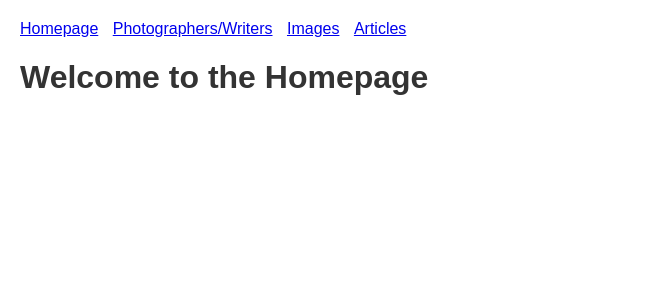
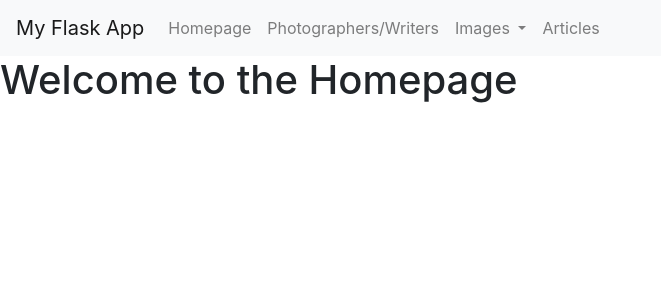
Before and after one commit to abe3oo/Multimedia_Content_Management, a Flask app: page / in a window 1280 px wide. Shown: the top 300 px of the page, without its empty margins (0-661 px from the left). Run offline with Flask 3, Linux system fonts and the light colour scheme; some libraries are stand-ins or nearby versions.

Commit message:
update base.html for dropdown

```diff
--- a/templates/base.html
+++ b/templates/base.html
@@ -4,19 +4,41 @@
     <meta charset="utf-8">
     <meta name="viewport" content="width=device-width, initial-scale=1, shrink-to-fit=no">
     <title>{% block title %}My Flask App{% endblock %}</title>
-    <link rel="stylesheet" href="{{ url_for('static', filename='style.css') }}">
+    <link rel="stylesheet" href="https://stackpath.bootstrapcdn.com/bootstrap/4.3.1/css/bootstrap.min.css">
   </head>
   <body>
-    <nav>
-      <ul>
-        <li><a href="{{ url_for('index') }}">Homepage</a></li>
-        <li><a href="{{ url_for('photographers') }}">Photographers/Writers</a></li>
-        <li><a href="{{ url_for('photos') }}">Images</a></li>
-        <li><a href="{{ url_for('articles') }}">Articles</a></li>
-      </ul>
+    <nav class="navbar navbar-expand-lg navbar-light bg-light">
+      <a class="navbar-brand" href="#">My Flask App</a>
+      <div class="collapse navbar-collapse" id="navbarNav">
+        <ul class="navbar-nav">
+          <li class="nav-item">
+            <a class="nav-link" href="{{ url_for('index') }}">Homepage</a>
+          </li>
+          <li class="nav-item">
+            <a class="nav-link" href="{{ url_for('photographers') }}">Photographers/Writers</a>
+          </li>
+          <li class="nav-item dropdown">
+            <a class="nav-link dropdown-toggle" href="#" id="navbarDropdown" role="button" data-toggle="dropdown" aria-haspopup="true" aria-expanded="false">
+              Images
+            </a>
+            <div class="dropdown-menu" aria-labelledby="navbarDropdown">
+              {% for category in categories %}
+                <a class="dropdown-item" href="{{ url_for('photos', category=category.lower()) }}">{{ category }}</a>
+              {% endfor %}
+            </div>
+          </li>
+          <li class="nav-item">
+            <a class="nav-link" href="{{ url_for('articles') }}">Articles</a>
+          </li>
+        </ul>
+      </div>
     </nav>
     <div class="content">
       {% block content %}{% endblock %}
     </div>
+
+    <script src="https://code.jquery.com/jquery-3.3.1.slim.min.js"></script>
+    <script src="https://cdnjs.cloudflare.com/ajax/libs/popper.js/1.14.7/umd/popper.min.js"></script>
+    <script src="https://stackpath.bootstrapcdn.com/bootstrap/4.3.1/js/bootstrap.min.js"></script>
   </body>
 </html>
--- a/web.py
+++ b/web.py
@@ -24,7 +24,8 @@ class Person(db.Model):
 @app.route('/')
 
 def index():
-    return render_template('index.html')
+    categories = ['Nature', 'Portraits', 'Abstract', 'Urban', 'Wildlife']
+    return render_template('index.html',categories=categories)
 
 @app.route('/photographers')
 def photographers():
@@ -40,34 +41,11 @@ def person_action(person_id):
 
 @app.route('/photos')
 def photos():
-    category = request.args.get('category')
-    conn = get_db_connection()
-    cur = conn.cursor()
-    if category:
-        cur.execute('SELECT * FROM images;')
-        photos = cur.fetchall()
-    else:
-        cur.execute('SELECT * FROM images;')
-        photos = cur.fetchall()
-    cur.close()
-    conn.close()
-    return render_template('photos.html', photos=photos)
+    return render_template('photos.html')
 
 @app.route('/articles')
 def articles():
-    category = request.args.get('category')
-    conn = get_db_connection()
-    cur = conn.cursor()
-    if category:
-        cur.execute('SELECT * FROM articles;')
-        articles = cur.fetchall()
-
-    else:
-        cur.execute('SELECT * FROM articles;')
-        articles = cur.fetchall()
-    cur.close()
-    conn.close()
-    return render_template('articles.html', articles=articles)
+    return render_template('articles.html')
 
 
 if __name__ == '__main__':
```
